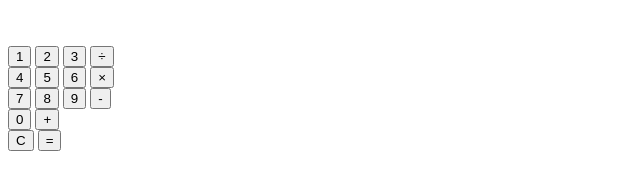
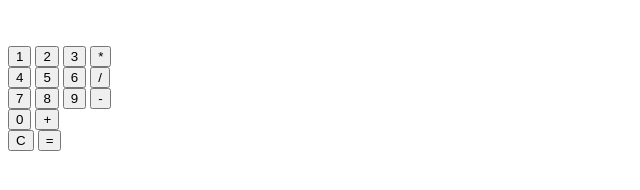
Before and after one commit to DWillLearn/odin-calculator, a plain HTML site: page index.html in a window 1280 px wide. Shown: the full height of the page, 0-640 px from the left. Drawn offline with Linux system fonts and the light colour scheme.

Commit message:
Change multiply and divide symbols for simplicity

```diff
--- a/index.html
+++ b/index.html
@@ -17,13 +17,13 @@
           <button class="row--button">1</button>
           <button class="row--button">2</button>
           <button class="row--button">3</button>
-          <button class="row--button">&#xF7;</button>
+          <button class="row--button">*</button>
         </div>
         <div class="buttons--row row">
           <button class="row--button">4</button>
           <button class="row--button">5</button>
           <button class="row--button">6</button>
-          <button class="row--button">&#215;</button>
+          <button class="row--button">/</button>
         </div>
         <div class="buttons--row row">
           <button class="row--button">7</button>
```
